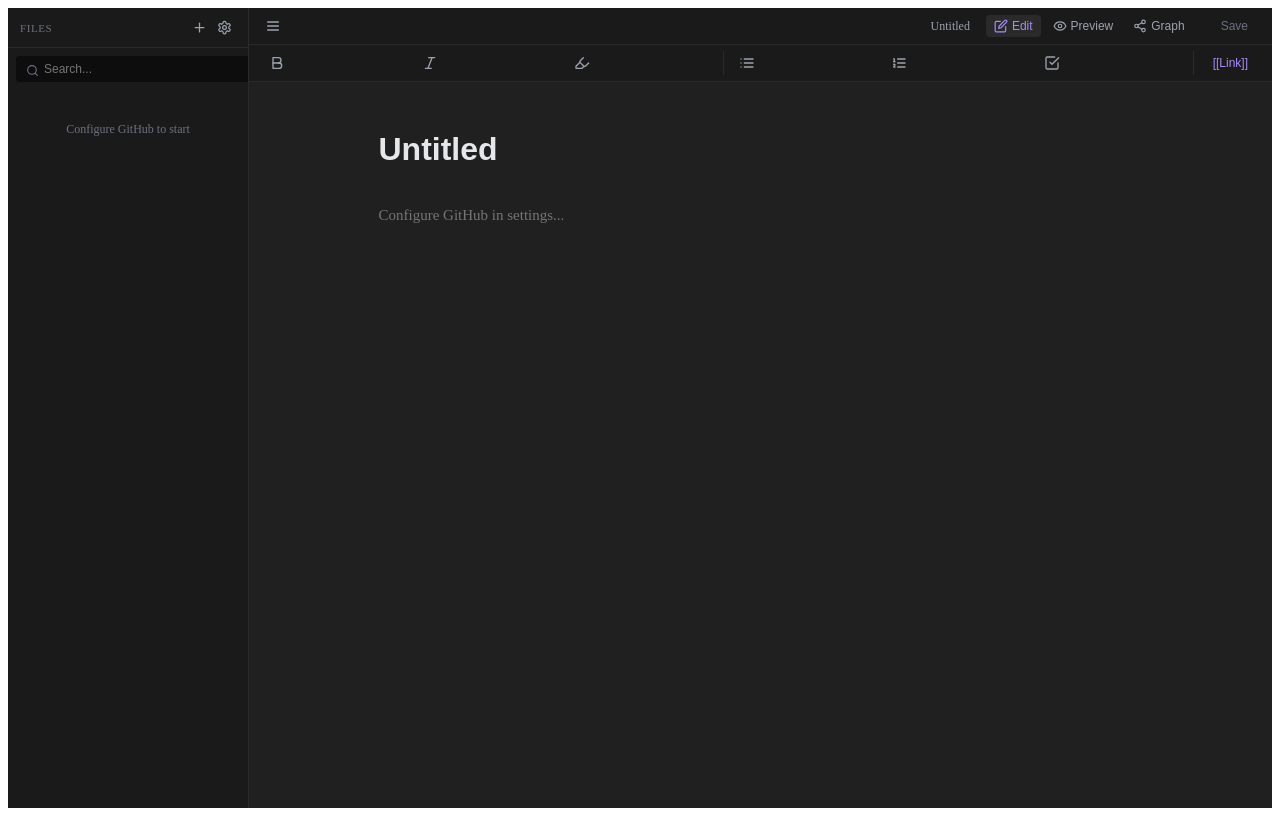
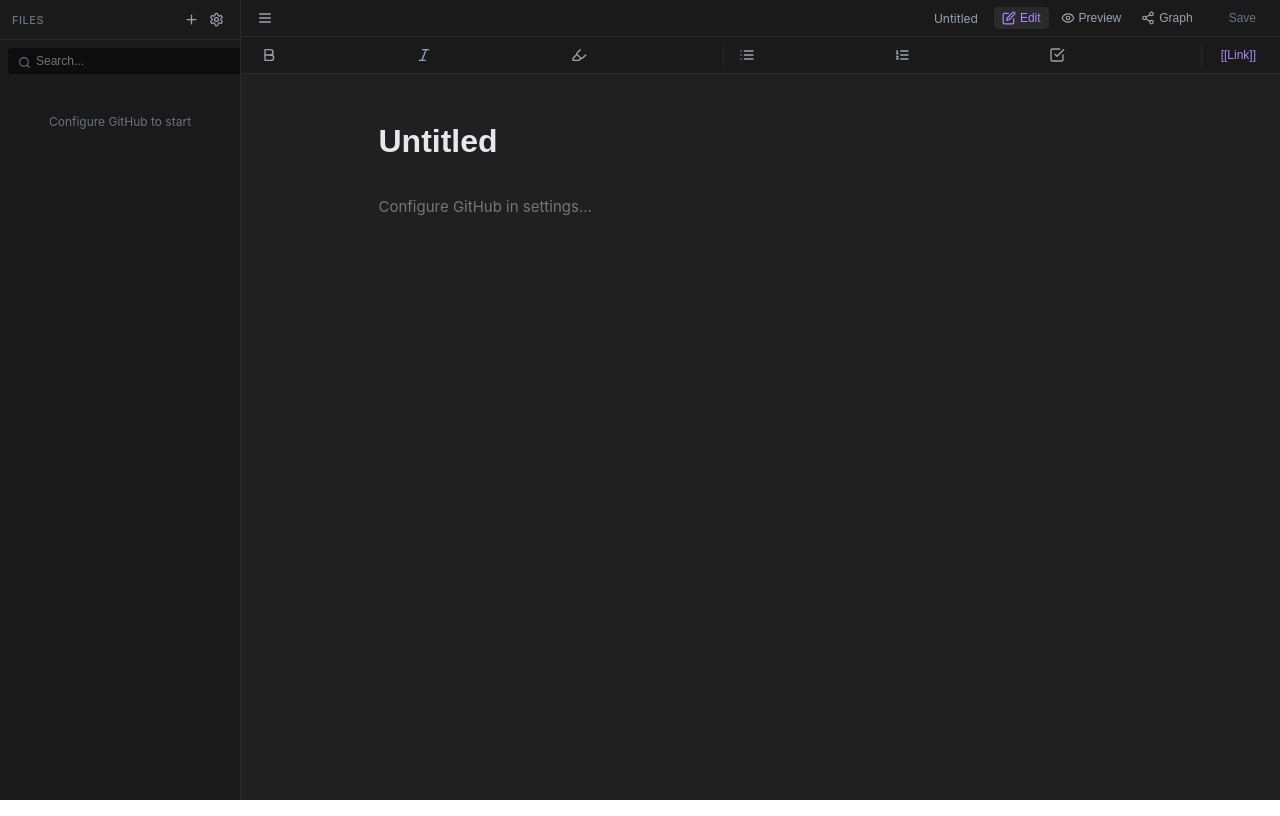
Before and after one commit to mrpixel3214/note_website, a React (Create React App) app: page / in a window 1280 px wide. Built offline with nearby package versions, Linux system fonts and the light colour scheme.

Commit message:
border
hopefully fixed border on website

```diff
--- a/src/index.js
+++ b/src/index.js
@@ -2,6 +2,7 @@
 import { createRoot } from "react-dom/client";
 
 import App from "./App";
+import "./styles.css";
 
 const rootElement = document.getElementById("root");
 const root = createRoot(rootElement);
--- a/src/styles.css
+++ b/src/styles.css
@@ -1,3 +1,12 @@
+body {
+  margin: 0;
+  font-family: -apple-system, BlinkMacSystemFont, "Segoe UI", "Roboto", "Oxygen",
+    "Ubuntu", "Cantarell", "Fira Sans", "Droid Sans", "Helvetica Neue",
+    sans-serif;
+  -webkit-font-smoothing: antialiased;
+  -moz-osx-font-smoothing: grayscale;
+}
+
 .App {
   font-family: sans-serif;
   text-align: center;
```
